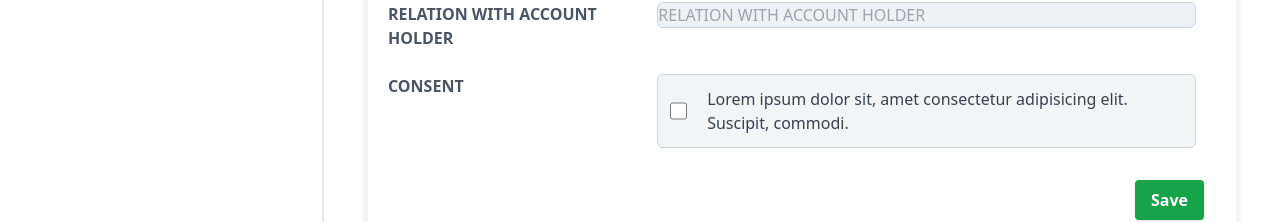
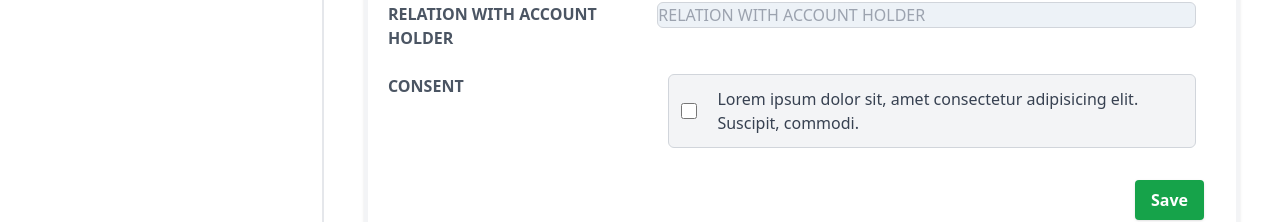
Before and after one commit to TheShubham1008/bank_page_chatcell, a React (Vite) app: page / in a window 1280 px wide. Shown: the part 526-748 px from the top of the page. Built offline with nearby package versions, Linux system fonts and the light colour scheme.

Commit message:
Update allpage.jsx

```diff
--- a/src/allpage.jsx
+++ b/src/allpage.jsx
@@ -558,7 +558,7 @@ const Allpages = () => {
                     CONSENT
                   </label>
                 </div>
-                <div className="md:w-2/3 mr-10">
+                <div className="md:w-2/3 mr-10 ml-4 ">
                   <div className="flex items-center bg-gray-100 mb-2 border border-gray-300 rounded-md p-3 ">
                     <input
                       type="checkbox"
```
